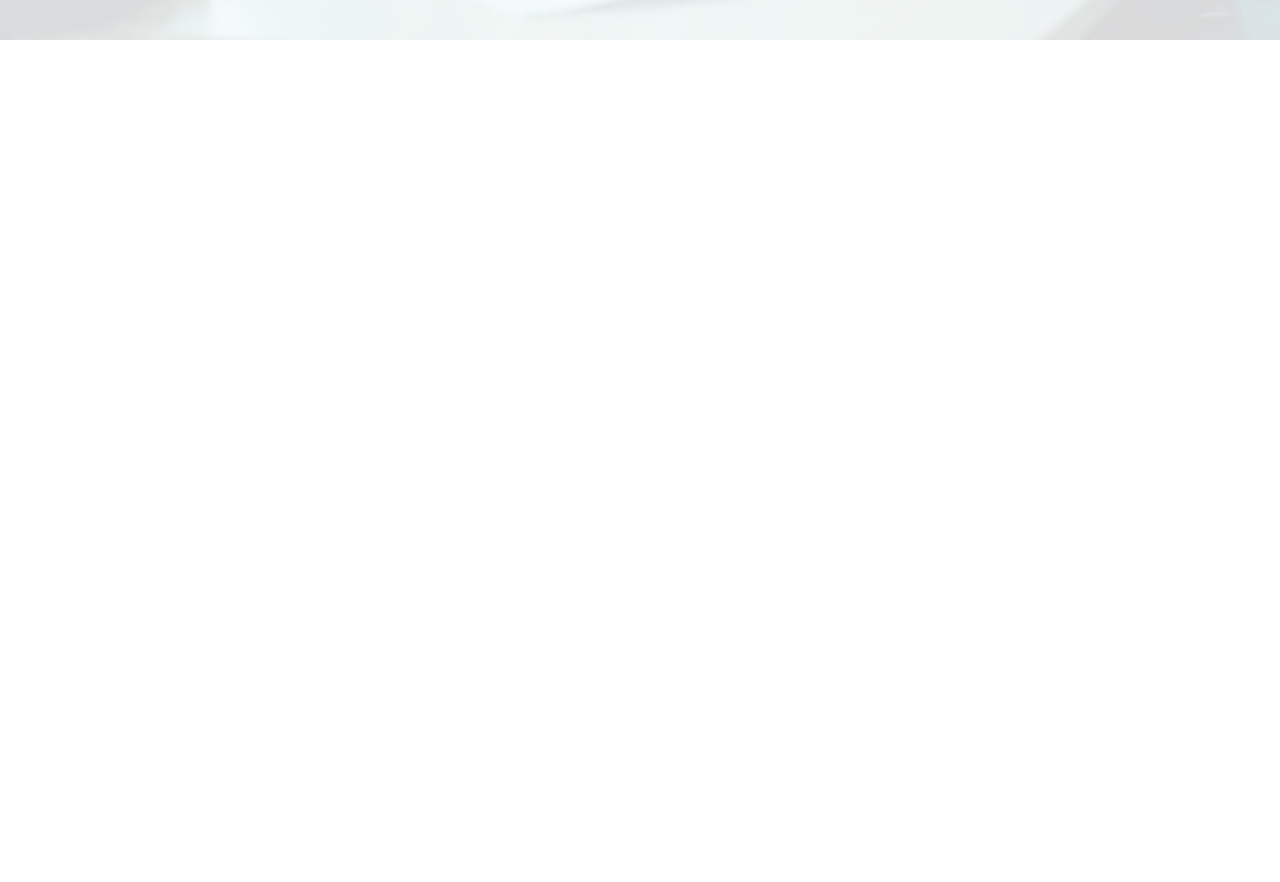
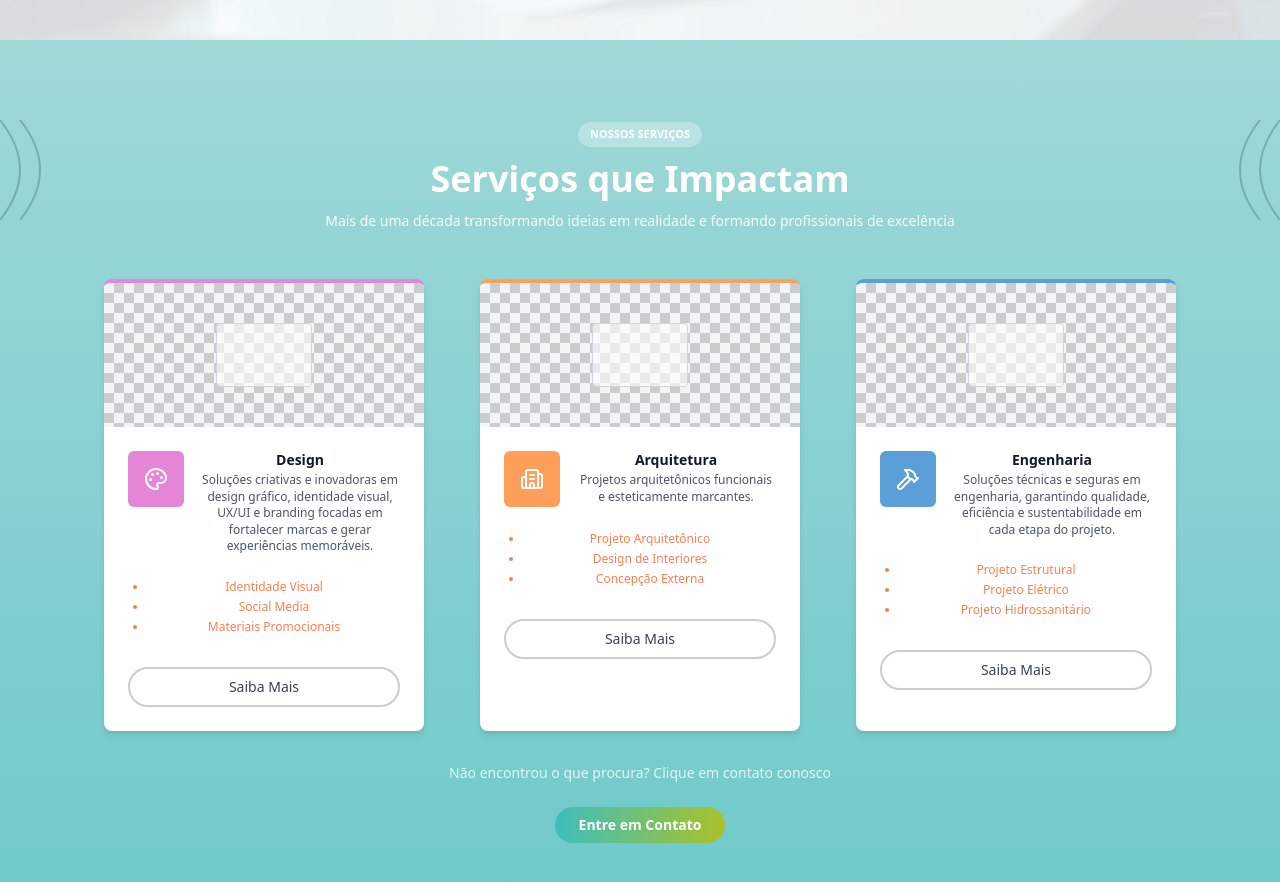
Before and after one commit to projetosseedabit/arco-site-deploy, a Next.js app: page / in a window 1280 px wide. Shown: the part 760-1642 px from the top of the page. Before the commit the page ends 800 px from the top, so only its background shows below. Built offline with nearby package versions, Linux system fonts and the light colour scheme.

Commit message:
feat: Service Section

```diff
--- a/src/app/page.tsx
+++ b/src/app/page.tsx
@@ -1,9 +1,11 @@
-import Hero from "@/components/Hero";
+import Hero from "@/components/sections/Hero";
+import ServicesSection from "@/components/sections/ServicesSection";
 
 export default function Home() {
   return (
     <main>
       <Hero />
+      <ServicesSection />
     </main>
   );
 }
--- /dev/null
+++ b/src/components/CardService.tsx
@@ -0,0 +1,6 @@
+import React from "react"
+
+// Placeholder component to avoid build errors. Replace or remove if unused.
+export default function CardService() {
+	return null
+}
--- /dev/null
+++ b/src/components/sections/ServicesSection/ServiceCard.tsx
@@ -0,0 +1,110 @@
+"use client"
+
+import React from 'react'
+
+export type ServiceCardProps = {
+	title: string
+	description?: string
+	features?: string[]
+	icon?: React.ReactNode
+	/** hex color or CSS color value for the badge. Defaults to "#3DBEBE" */
+	color?: string
+	/** optional image url for the top placeholder area */
+	imageUrl?: string
+	onClick?: () => void
+}
+
+const DefaultIcon = () => (
+	<svg width="20" height="20" viewBox="0 0 24 24" fill="none" aria-hidden>
+		<path d="M12 2v20" stroke="currentColor" strokeWidth="1.5" strokeLinecap="round" strokeLinejoin="round" />
+		<path d="M5 7h14M5 12h14M5 17h14" stroke="currentColor" strokeWidth="1.5" strokeLinecap="round" strokeLinejoin="round" />
+	</svg>
+)
+
+export default function ServiceCard({
+	title,
+	description,
+	features = [],
+	icon,
+	color = '#3DBEBE',
+	imageUrl,
+	onClick,
+}: ServiceCardProps) {
+	const handleKey = (e: React.KeyboardEvent<HTMLDivElement>) => {
+		if (!onClick) return
+		if (e.key === 'Enter' || e.key === ' ') {
+			e.preventDefault()
+			onClick()
+		}
+	}
+
+	// background color for icon badge - use hex color directly
+	const badgeStyle: React.CSSProperties = {
+		backgroundColor: color || '#3DBEBE',
+		color: '#fff',
+	}
+
+	return (
+		<div
+			role={onClick ? 'button' : undefined}
+			tabIndex={onClick ? 0 : undefined}
+			onClick={onClick}
+			onKeyDown={handleKey}
+			className="bg-white text-gray-900 rounded-lg shadow-md w-full max-w-xs mx-auto overflow-hidden border-t-4"
+			style={{ borderTopColor: color || '#3DBEBE' }}
+			aria-label={title}
+		>
+			<div className="w-full h-36 bg-gray-100 bg-[linear-gradient(45deg,#ccc_25%,transparent_25%,transparent_75%,#ccc_75%,#ccc),linear-gradient(45deg,#ccc_25%,transparent_25%,transparent_75%,#ccc_75%,#ccc)] bg-[length:20px_20px] bg-[position:0_0,10px_10px] flex items-center justify-center">
+				{/** If imageUrl provided, render it; otherwise a checkered placeholder */}
+				{imageUrl ? (
+					// eslint-disable-next-line @next/next/no-img-element
+					<img src={imageUrl} alt="service" className="w-full h-36 object-cover" />
+				) : (
+					<div className="w-24 h-16 rounded bg-white/60 border border-gray-300" />
+				)}
+			</div>
+
+			<div className="p-6 flex flex-col items-stretch gap-4">
+				<div className="flex items-start gap-4">
+					<div
+						className="w-14 h-14 rounded-md flex items-center justify-center shrink-0"
+						style={badgeStyle}
+						aria-hidden
+					>
+						<span className="w-6 h-6" style={{ display: 'inline-block' }}>
+							{icon ?? <DefaultIcon />}
+						</span>
+					</div>
+
+					<div className="min-w-0">
+						<h3 className="text-sm font-semibold leading-tight truncate">{title}</h3>
+						{description && (
+							<p className="text-xs text-gray-600 mt-1 leading-snug">{description}</p>
+						)}
+					</div>
+				</div>
+
+				{features.length > 0 && (
+					<ul className="mt-2 space-y-1 pl-5 text-xs">
+						{features.map((f, i) => (
+							<li key={i} className="list-disc text-black" style={{ color: '#F78053' }}>
+								{f}
+							</li>
+						))}
+					</ul>
+				)}
+
+				<div className="mt-4">
+					<button
+						type="button"
+						onClick={onClick}
+						className="w-full inline-flex items-center justify-center gap-2 py-2 px-4 rounded-full text-sm border-2 bg-white text-gray-700 hover:bg-gray-50 transition-colors font-medium"
+						style={{ borderColor: '#ccc' }}
+					>
+						Saiba Mais
+					</button>
+				</div>
+			</div>
+		</div>
+	)
+}
--- /dev/null
+++ b/src/components/sections/ServicesSection/index.tsx
@@ -0,0 +1,83 @@
+"use client"
+
+import React from 'react'
+import { Palette, Building2, Hammer } from 'lucide-react'
+import ServiceCard from './ServiceCard'
+import type { Service } from './type'
+
+const services: Service[] = [
+  {
+    id: 1,
+    title: 'Design',
+    description:
+      'Soluções criativas e inovadoras em design gráfico, identidade visual, UX/UI e branding focadas em fortalecer marcas e gerar experiências memoráveis.',
+    items: ['Identidade Visual', 'Social Media', 'Materiais Promocionais'],
+    color: '#E585D8',
+    iconBg: '#E585D8',
+    icon: <Palette className="w-6 h-6" />,
+    detailedDescription: 'Descrição longa do serviço 1',
+  },
+  {
+    id: 2,
+    title: 'Arquitetura',
+    description:
+      'Projetos arquitetônicos funcionais e esteticamente marcantes.',
+    items: ['Projeto Arquitetônico', 'Design de Interiores', 'Concepção Externa'],
+    color: '#FF9F5A',
+    iconBg: '#FF9F5A',
+    icon: <Building2 className="w-6 h-6" />,
+    detailedDescription: 'Descrição longa do serviço 2',
+  },
+  {
+    id: 3,
+    title: 'Engenharia',
+    description:
+      'Soluções técnicas e seguras em engenharia, garantindo qualidade, eficiência e sustentabilidade em cada etapa do projeto.',
+    items: ['Projeto Estrutural', 'Projeto Elétrico', 'Projeto Hidrossanitário'],
+    color: '#5B9FD8',
+    iconBg: '#5B9FD8',
+    icon: <Hammer className="w-6 h-6" />,
+    detailedDescription: 'Descrição longa do serviço 3',
+  },
+]
+
+export default function ServicesSection() {
+  return (
+    <section className="relative py-20 overflow-hidden" style={{ background: 'linear-gradient(180deg, #A0D8D8 0%, #6EC9C9 100%)' }}>
+      <div className="absolute left-0 top-20 opacity-20 pointer-events-none">
+        <svg width="120" height="200" viewBox="0 0 120 200" fill="none">
+          <path d="M0 0Q40 50 0 100" stroke="currentColor" strokeWidth="2" />
+          <path d="M20 0Q60 50 20 100" stroke="currentColor" strokeWidth="2" />
+        </svg>
+      </div>
+      <div className="absolute right-0 top-20 opacity-20 pointer-events-none">
+        <svg width="120" height="200" viewBox="0 0 120 200" fill="none">
+          <path d="M120 0Q80 50 120 100" stroke="currentColor" strokeWidth="2" />
+          <path d="M100 0Q60 50 100 100" stroke="currentColor" strokeWidth="2" />
+        </svg>
+      </div>
+
+      <div className="max-w-6xl mx-auto px-6 text-center relative z-10">
+        <span className="inline-block text-[11px] px-3 py-1 rounded-full bg-white/30 text-white mb-3 font-semibold">NOSSOS SERVIÇOS</span>
+        <h2 className="text-4xl font-bold text-white mb-3">Serviços que Impactam</h2>
+        <p className="text-sm text-white/90 max-w-2xl mx-auto mb-12">Mais de uma década transformando ideias em realidade e formando profissionais de excelência</p>
+
+        <div className="grid gap-6 grid-cols-1 md:grid-cols-3 mb-8">
+          {services.map((s) => (
+            <ServiceCard
+              key={s.id}
+              title={s.title}
+              description={s.description}
+              features={s.items}
+              color={s.color}
+              icon={s.icon}
+            />
+          ))}
+        </div>
+
+        <p className="text-sm text-white/80 mb-6">Não encontrou o que procura? Clique em contato conosco</p>
+        <button className="inline-block text-white bg-gradient-to-r from-[#3DBEBE] to-[#A9C229] px-6 py-2 rounded-full text-sm font-semibold hover:bg-primary/90 transition-colors">Entre em Contato</button>
+      </div>
+    </section>
+  )
+}
--- /dev/null
+++ b/src/components/sections/ServicesSection/type.ts
@@ -0,0 +1,13 @@
+import React from 'react'
+
+export interface Service {
+  id: number;
+  title: string;
+  description: string;
+  items: string[];
+  color: string;
+  iconBg: string;
+  icon?: React.ReactNode;
+  detailedDescription: string;
+  imageUrl?: string;
+}
--- /dev/null
+++ b/src/components/ui/Badge.tsx
@@ -0,0 +1,15 @@
+import { Span } from "next/dist/trace"
+import React from "react"
+
+interface BadgeProps {
+    children: React.ReactNode
+    className?: string
+}
+
+export function Badge ({ children, className = ''}: BadgeProps) {
+    return (
+        <span className={`inline-block px-4 py-2 bg-white/40 backdrop-blur-sm rounded-full text-sm font-medium text-gray-700 ${className}`}>
+            {children}
+        </span>
+    )
+}
```
Also changed, not shown: src/components/sections/Header.tsx (added), src/components/sections/Hero.tsx (renamed from src/components/Hero.tsx), 1 other file (tests, documents, lock files or other folders).
